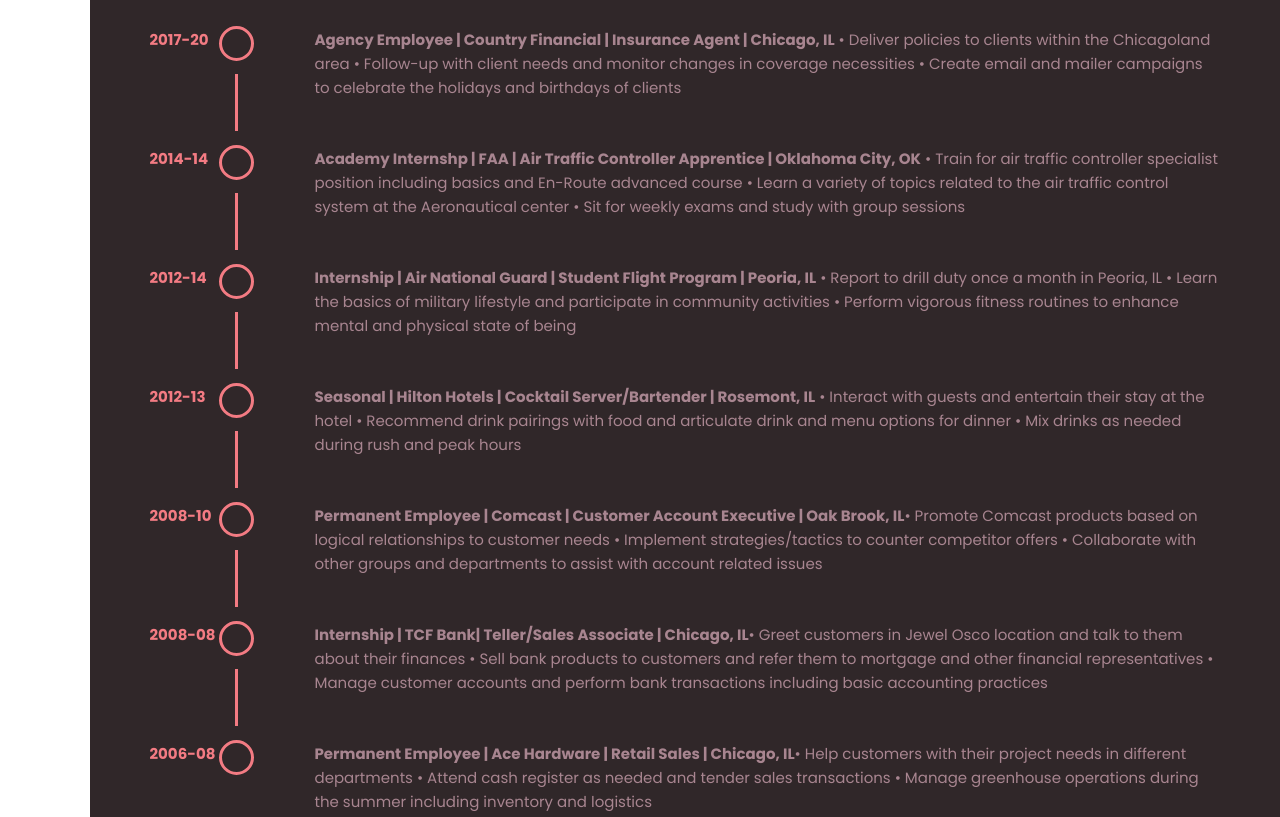
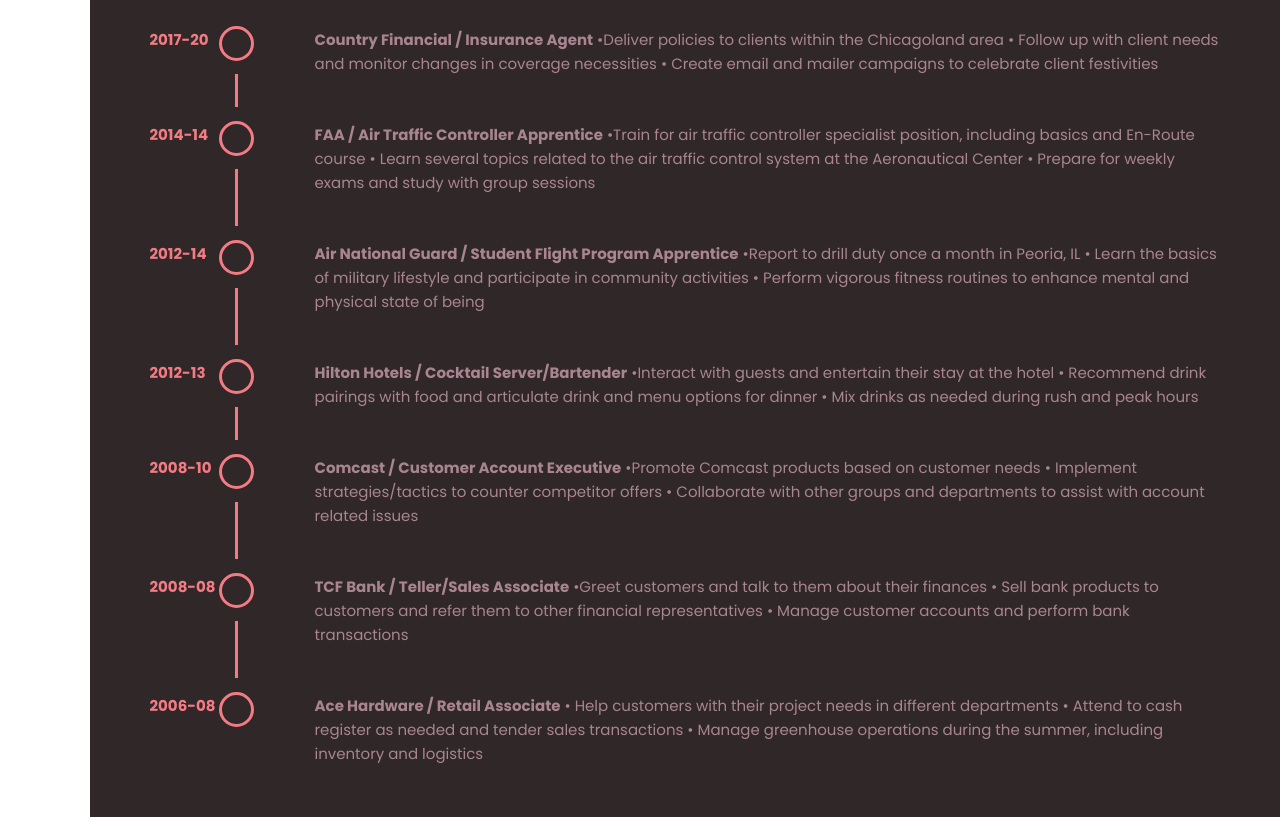
Before and after one commit to avangelinac/avangelinac.github.io, a plain HTML site: page index.html in a window 1280 px wide. Shown: the part 3140-3957 px from the top of the page. Drawn offline with Linux system fonts and the light colour scheme.

Commit message:
Add files via upload

```diff
--- a/index.html
+++ b/index.html
@@ -182,7 +182,7 @@
                                         </div>
                                         <div class="button-group-wrapper">
                                             <a
-                                            href="https://drive.google.com/file/d/1KVZoXWmP0ij67vygfOyVFbGq3wu8KdHi/view?usp=sharing"
+                                            href="https://drive.google.com/file/d/1Ms3d5qU-ytMAwwFeZ6akIYgvqAxHoWoW/view?usp=sharing"
                                             class="button">Download Curriculum Vitae</a>
                                         </div>
 
@@ -300,9 +300,10 @@
                                             <li class="timeline-event">
                                                 <span class="timeline-circle"></span>
                                                 <div class="timeline-event-content">
-                                                    <b>Agency Employee | Country Financial | Insurance Agent | Chicago, IL</b> • Deliver policies to clients within the Chicagoland area
-• Follow-up with client needs and monitor changes in coverage necessities
-• Create email and mailer campaigns to celebrate the holidays and birthdays of clients
+                                                    <b>Country Financial / Insurance Agent</b> •Deliver policies to clients within the Chicagoland area
+• Follow up with client needs and monitor changes in coverage necessities
+• Create email and mailer campaigns to celebrate client festivities
+
                                                 </div>
                                                 <div class="timeline-event-date">2017-20</div>
                                             </li>
@@ -310,9 +311,11 @@
                                             <li class="timeline-event">
                                                 <span class="timeline-circle"></span>
                                                 <div class="timeline-event-content">
-                                                    <b>Academy Internshp | FAA | Air Traffic Controller Apprentice | Oklahoma City, OK</b> • Train for air traffic controller specialist position including basics and En-Route advanced course
-• Learn a variety of topics related to the air traffic control system at the Aeronautical center
-• Sit for weekly exams and study with group sessions
+                                                    <b>FAA / Air Traffic Controller Apprentice</b>
+                                                     •Train for air traffic controller specialist position, including basics and En-Route course
+• Learn several topics related to the air traffic control system at the Aeronautical Center
+• Prepare for weekly exams and study with group sessions
+
                                                 </div>
                                                 <div class="timeline-event-date">2014-14</div>
                                             </li>
@@ -320,9 +323,10 @@
                                             <li class="timeline-event">
                                                 <span class="timeline-circle"></span>
                                                 <div class="timeline-event-content">
-                                                    <b>Internship | Air National Guard | Student Flight Program | Peoria, IL</b> • Report to drill duty once a month in Peoria, IL
+                                                    <b>Air National Guard / Student Flight Program Apprentice</b> •Report to drill duty once a month in Peoria, IL
 • Learn the basics of military lifestyle and participate in community activities
 • Perform vigorous fitness routines to enhance mental and physical state of being
+
                                                 </div>
                                                 <div class="timeline-event-date">2012-14</div>
                                             </li>
@@ -330,9 +334,10 @@
                                             <li class="timeline-event">
                                                 <span class="timeline-circle"></span>
                                                 <div class="timeline-event-content">
-                                                    <b>Seasonal | Hilton Hotels | Cocktail Server/Bartender | Rosemont, IL</b> • Interact with guests and entertain their stay at the hotel
+                                                    <b>Hilton Hotels / Cocktail Server/Bartender</b> •Interact with guests and entertain their stay at the hotel
 • Recommend drink pairings with food and articulate drink and menu options for dinner
 • Mix drinks as needed during rush and peak hours
+
                                                 </div>
                                                 <div class="timeline-event-date">2012-13</div>
                                             </li>
@@ -340,17 +345,19 @@
                                             <li class="timeline-event">
                                                 <span class="timeline-circle"></span>
                                                 <div class="timeline-event-content">
-                                                    <b>Permanent Employee | Comcast | Customer Account Executive | Oak Brook, IL</b>• Promote Comcast products based on logical relationships to customer needs
+                                                    <b>Comcast / Customer Account Executive</b> •Promote Comcast products based on customer needs
 • Implement strategies/tactics to counter competitor offers
 • Collaborate with other groups and departments to assist with account related issues
+
                                                 </div>
                                                 <div class="timeline-event-date">2008-10</div>
                                             </li>                                           <li class="timeline-event">
                                                 <span class="timeline-circle"></span>
                                                 <div class="timeline-event-content">
-                                                    <b>Internship | TCF Bank| Teller/Sales Associate | Chicago, IL</b>• Greet customers in Jewel Osco location and talk to them about their finances
-• Sell bank products to customers and refer them to mortgage and other financial representatives
-• Manage customer accounts and perform bank transactions including basic accounting practices
+                                                    <b>TCF Bank / Teller/Sales Associate</b> •Greet customers and talk to them about their finances
+• Sell bank products to customers and refer them to other financial representatives
+• Manage customer accounts and perform bank transactions
+
                                                 </div>
                                                 <div class="timeline-event-date">2008-08</div>
                                             </li>
@@ -358,9 +365,11 @@
                                             <li class="timeline-event">
                                                 <span class="timeline-circle"></span>
                                                 <div class="timeline-event-content">
-                                                    <b>Permanent Employee | Ace Hardware | Retail Sales | Chicago, IL</b>• Help customers with their project needs in different departments
-• Attend cash register as needed and tender sales transactions
-• Manage greenhouse operations during the summer including inventory and logistics
+                                                    <b>Ace Hardware / Retail Associate</b>
+                                                    • Help customers with their project needs in different departments
+• Attend to cash register as needed and tender sales transactions
+• Manage greenhouse operations during the summer, including inventory and logistics
+
                                                 </div>
                                                 <div class="timeline-event-date">2006-08</div>
                                             </li>
```
